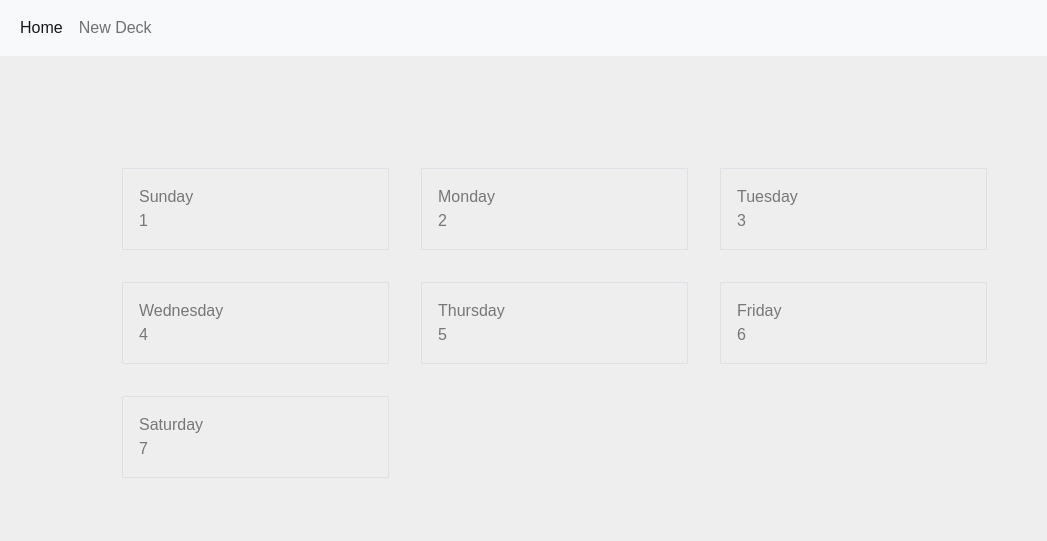
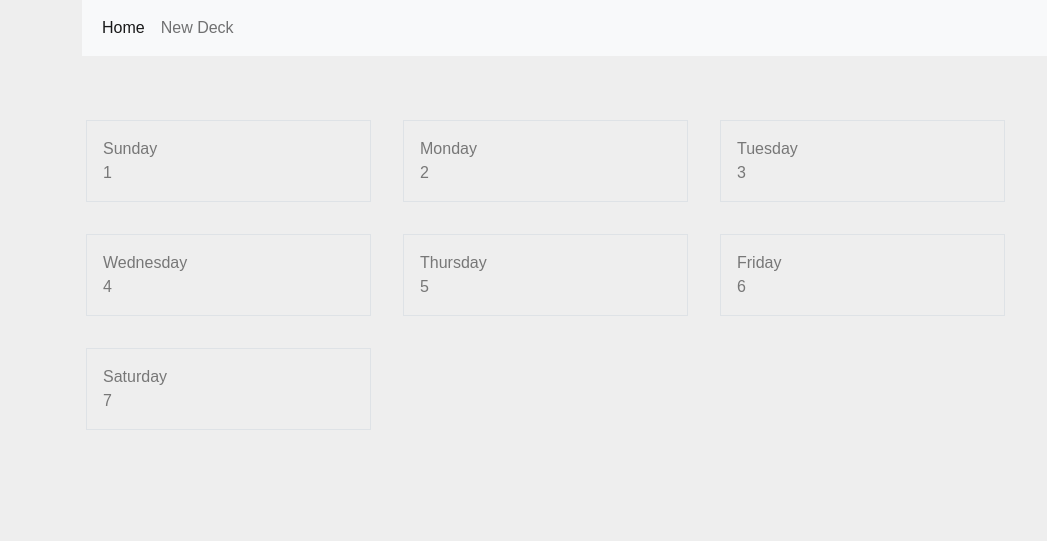
Before and after one commit to linduff/flashcards, a Flask app: page /deck/1 in a window 1280 px wide. Shown: the top 541 px of the page, without its empty margins (0-1047 px from the left). Run offline with Flask 3, Linux system fonts and the light colour scheme.

Commit message:
Fixed nav bar

```diff
--- a/templates/deck.html
+++ b/templates/deck.html
@@ -8,6 +8,7 @@
     <link rel="stylesheet" href="static/style.css">
     <script src=""></script>
     <body>
+        <div class="container">
             <nav class="navbar navbar-expand-sm bg-light navbar-light">
                 <div class="container-fluid">
                     <ul class="navbar-nav">
@@ -20,8 +21,7 @@
                     </ul>
                 </div>
             </nav>
-        <div class="container p-5 my-5">
-            <div class="row">
+            <div class="row my-5">
                 {% for card in cards %}
                 <div class="col-sm-3 m-3 p-3 border">
                     <div>{{card.card_front}}</div>
```
Lines whose indentation alone changed are shown as unchanged.
